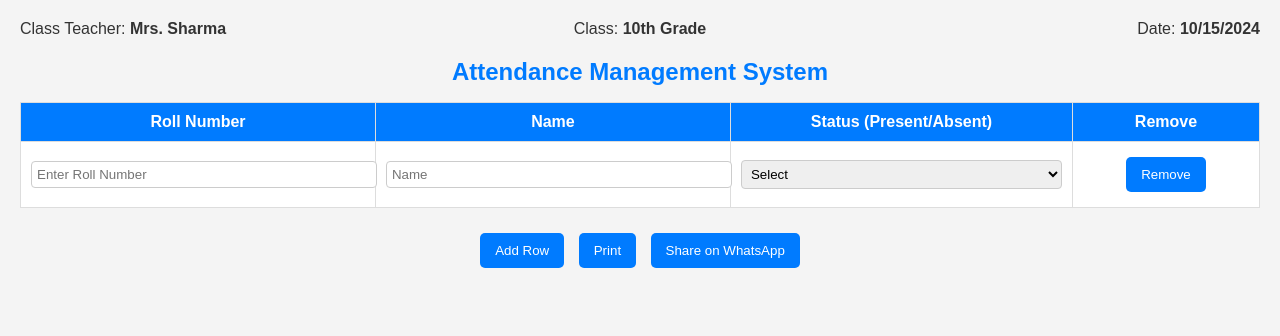
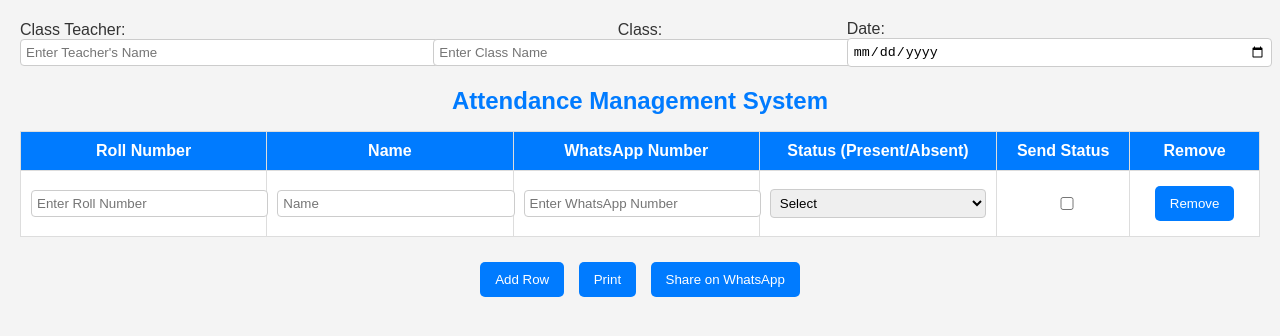
Before and after one commit to durgaprasadsagar/Attendance, a plain HTML site: page index.html in a window 1280 px wide. Both pictures are taken after a click on the button "Share on WhatsApp". Drawn offline with Linux system fonts and the light colour scheme.

Commit message:
Update index.html

```diff
--- a/index.html
+++ b/index.html
@@ -24,12 +24,8 @@
             text-align: center;
         }
 
-        .header div:nth-child(1) {
+        .header div:nth-child(1), .header div:nth-child(3) {
             text-align: left;
-        }
-
-        .header div:nth-child(3) {
-            text-align: right;
         }
 
         h1 {
@@ -84,7 +80,6 @@
             }
         }
 
-        /* Styling for input and select elements */
         input, select {
             padding: 5px;
             border: 1px solid #ccc;
@@ -96,9 +91,9 @@
 <body>
 
     <div class="header">
-        <div>Class Teacher: <strong>Mrs. Sharma</strong></div>
-        <div>Class: <strong>10th Grade</strong></div>
-        <div>Date: <strong><span id="currentDate"></span></strong></div>
+        <div>Class Teacher: <input type="text" id="teacherName" placeholder="Enter Teacher's Name"></div>
+        <div>Class: <input type="text" id="className" placeholder="Enter Class Name"></div>
+        <div>Date: <input type="date" id="classDate"></div>
     </div>
 
     <h1>Attendance Management System</h1>
@@ -108,7 +103,9 @@
             <tr>
                 <th>Roll Number</th>
                 <th>Name</th>
+                <th>WhatsApp Number</th>
                 <th>Status (Present/Absent)</th>
+                <th>Send Status</th>
                 <th class="hide-print">Remove</th>
             </tr>
         </thead>
@@ -116,6 +113,7 @@
             <tr>
                 <td><input type="text" placeholder="Enter Roll Number" oninput="fillName(this)"></td>
                 <td><input type="text" placeholder="Name" readonly></td>
+                <td><input type="text" placeholder="Enter WhatsApp Number"></td>
                 <td>
                     <select>
                         <option value="select">Select</option>
@@ -123,6 +121,7 @@
                         <option value="absent">Absent</option>
                     </select>
                 </td>
+                <td><input type="checkbox"></td>
                 <td class="hide-print"><button onclick="removeRow(this)">Remove</button></td>
             </tr>
         </tbody>
@@ -161,17 +160,21 @@
             let newRow = table.insertRow();
             let rollCell = newRow.insertCell(0);
             let nameCell = newRow.insertCell(1);
-            let statusCell = newRow.insertCell(2);
-            let removeCell = newRow.insertCell(3);
+            let whatsappCell = newRow.insertCell(2);
+            let statusCell = newRow.insertCell(3);
+            let sendStatusCell = newRow.insertCell(4);
+            let removeCell = newRow.insertCell(5);
 
             rollCell.innerHTML = '<input type="text" placeholder="Enter Roll Number" oninput="fillName(this)">';
             nameCell.innerHTML = '<input type="text" placeholder="Name" readonly>';
+            whatsappCell.innerHTML = '<input type="text" placeholder="Enter WhatsApp Number">';
             statusCell.innerHTML = `
                 <select>
                     <option value="select">Select</option>
                     <option value="present">Present</option>
                     <option value="absent">Absent</option>
                 </select>`;
+            sendStatusCell.innerHTML = '<input type="checkbox">';
             removeCell.innerHTML = '<button onclick="removeRow(this)">Remove</button>';
         }
 
@@ -190,24 +193,23 @@
         function shareWhatsApp() {
             let table = document.getElementById('attendanceTable');
             let rows = table.getElementsByTagName('tr');
-            let message = "Attendance:\n\n";
+            let message = `Attendance for ${document.getElementById('className').value} (${document.getElementById('classDate').value}):\n\n`;
 
             for (let i = 1; i < rows.length; i++) {
                 let rollNumber = rows[i].cells[0].querySelector('input').value;
                 let name = rows[i].cells[1].querySelector('input').value;
-                let status = rows[i].cells[2].querySelector('select').value;
+                let whatsappNumber = rows[i].cells[2].querySelector('input').value;
+                let status = rows[i].cells[3].querySelector('select').value;
+                let sendStatus = rows[i].cells[4].querySelector('input').checked;
 
-                if (rollNumber && name && status !== 'select') {
-                    message += `Roll: ${rollNumber}, Name: ${name}, Status: ${status}\n`;
+                if (rollNumber && name && whatsappNumber && status !== 'select' && sendStatus) {
+                    message += `Name: ${name}, WhatsApp: ${whatsappNumber}, Status: ${status}\n`;
                 }
             }
 
             let url = `https://api.whatsapp.com/send?text=${encodeURIComponent(message)}`;
             window.open(url, '_blank');
         }
-
-        // Function to display the current date
-        document.getElementById('currentDate').innerText = new Date().toLocaleDateString();
     </script>
 
 </body>
```
